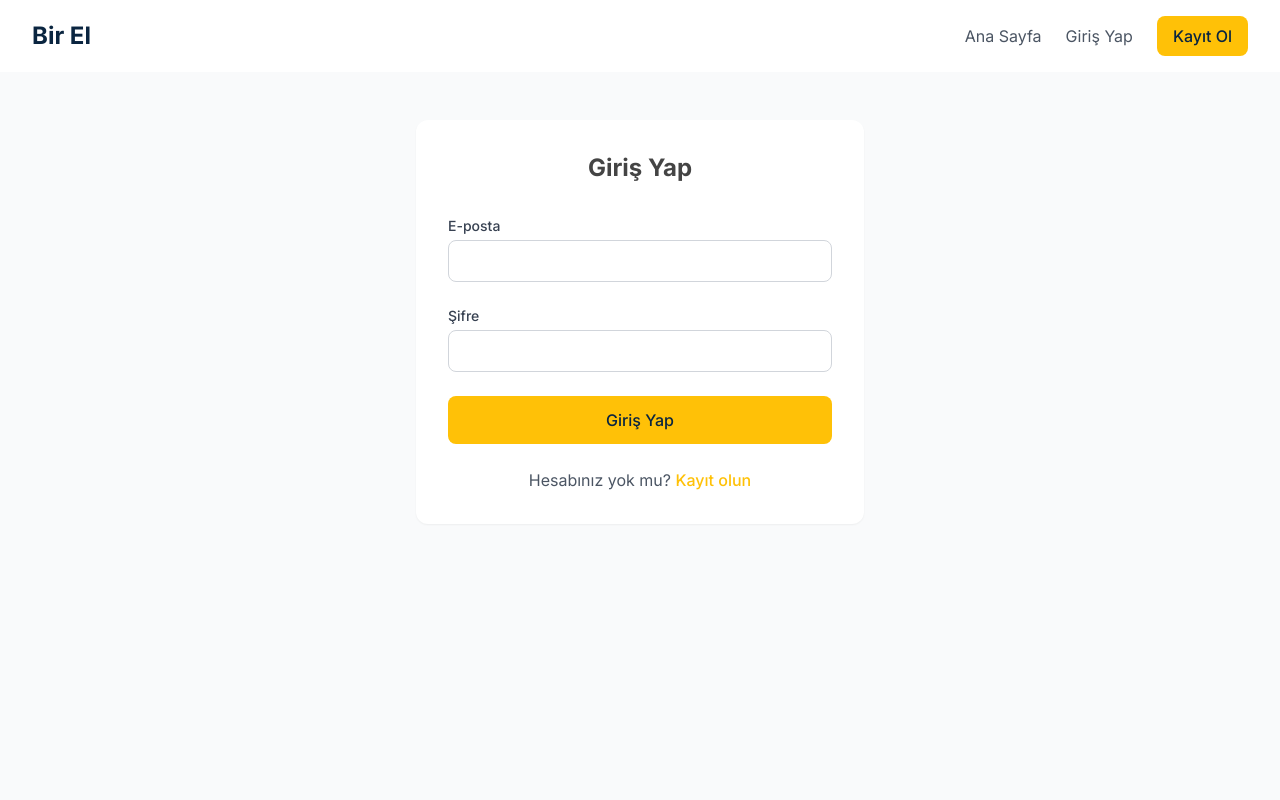
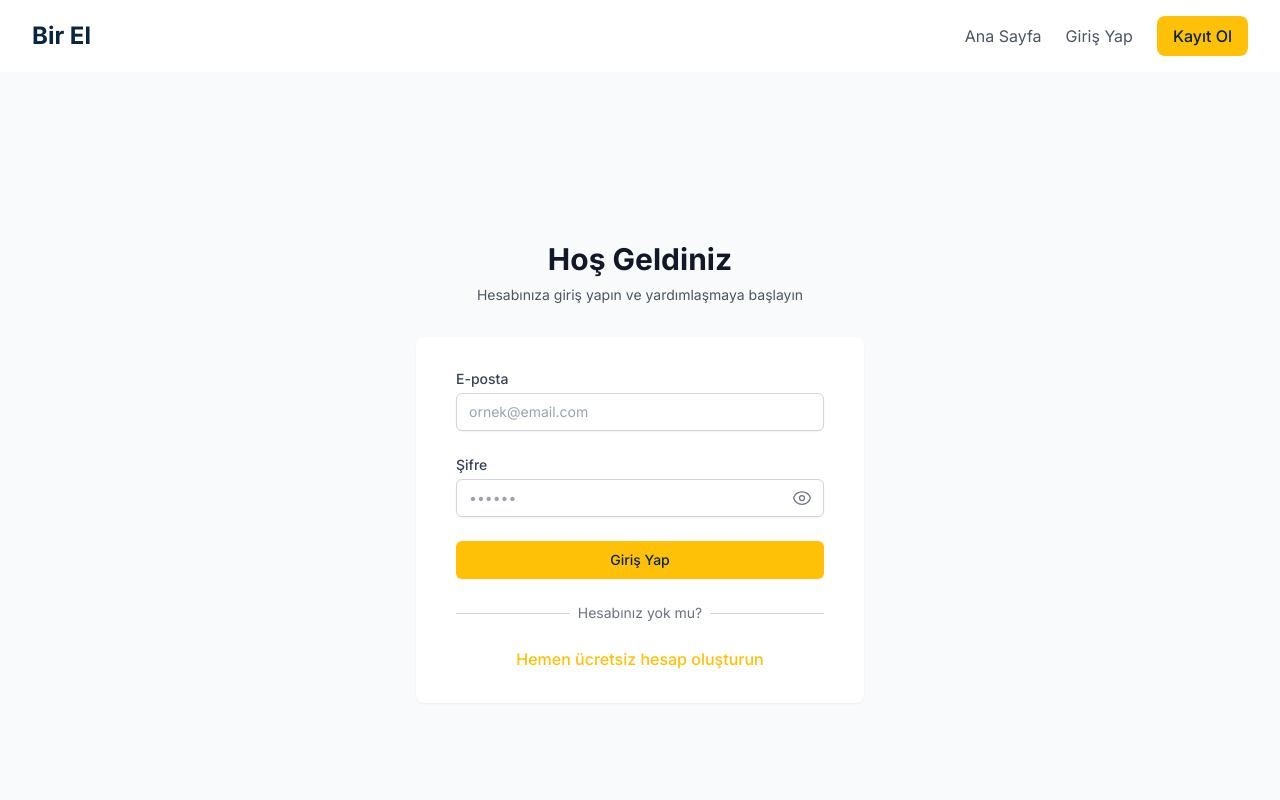
Before and after one commit to firatdalkilic/birel, a Next.js app: page /giris in a window 1280 px wide. Shown: the top 800 px of the page. Built offline with nearby package versions, Linux system fonts and the light colour scheme.

Commit message:
Modern giriş ekranı eklendi - Şifre göster/gizle, loading state ve gelişmiş hata yönetimi

```diff
--- a/src/app/giris/page.tsx
+++ b/src/app/giris/page.tsx
@@ -1,88 +1,202 @@
 "use client";
 
-import { useState } from "react";
+import { useState, useEffect } from "react";
 import { useRouter } from "next/navigation";
+import Link from "next/link";
 import { useAuthStore } from "@/store/authStore";
-import Link from "next/link";
+
+interface FormError {
+  field: string;
+  message: string;
+}
 
 export default function LoginPage() {
   const router = useRouter();
   const { setAuth } = useAuthStore();
+  const [isLoading, setIsLoading] = useState(false);
+  const [showPassword, setShowPassword] = useState(false);
+  const [errors, setErrors] = useState<FormError[]>([]);
 
   const [formData, setFormData] = useState({
     email: "",
     password: "",
   });
 
+  useEffect(() => {
+    // Token kontrolü
+    const token = localStorage.getItem('token');
+    if (token) {
+      router.push('/rol-sec');
+    }
+  }, [router]);
+
   const handleSubmit = async (e: React.FormEvent) => {
     e.preventDefault();
+    setErrors([]);
+    setIsLoading(true);
 
     try {
-      // API çağrısı simülasyonu
-      await new Promise(resolve => setTimeout(resolve, 1000));
+      const response = await fetch('/api/login', {
+        method: 'POST',
+        headers: {
+          'Content-Type': 'application/json',
+        },
+        body: JSON.stringify(formData),
+      });
 
-      // Token'ı kaydet ve auth state'i güncelle
-      localStorage.setItem('token', 'dummy-token');
+      const data = await response.json();
+
+      if (!response.ok) {
+        setErrors([{ field: 'general', message: data.error || 'Giriş yapılırken bir hata oluştu' }]);
+        return;
+      }
+
+      // Başarılı giriş
+      localStorage.setItem('token', data.token);
       setAuth(true);
-
-      // Rol seçimine yönlendir
       router.push('/rol-sec');
 
     } catch (error) {
-      console.error('Giriş hatası:', error);
+      setErrors([{ field: 'general', message: 'Bir hata oluştu. Lütfen tekrar deneyin.' }]);
+    } finally {
+      setIsLoading(false);
     }
   };
 
+  const getFieldError = (fieldName: string): string => {
+    const error = errors.find(e => e.field === fieldName);
+    return error ? error.message : '';
+  };
+
   return (
-    <div className="min-h-screen bg-gray-50 py-12">
-      <div className="container-custom">
-        <div className="max-w-md mx-auto bg-white p-8 rounded-xl shadow-sm">
-          <h1 className="text-2xl font-bold text-center mb-8">Giriş Yap</h1>
+    <div className="min-h-screen bg-gray-50 flex flex-col justify-center py-12 sm:px-6 lg:px-8">
+      <div className="sm:mx-auto sm:w-full sm:max-w-md">
+        <h1 className="text-3xl font-bold text-center text-gray-900 mb-2">
+          Hoş Geldiniz
+        </h1>
+        <p className="text-center text-gray-600 text-sm">
+          Hesabınıza giriş yapın ve yardımlaşmaya başlayın
+        </p>
+      </div>
 
+      <div className="mt-8 sm:mx-auto sm:w-full sm:max-w-md">
+        <div className="bg-white py-8 px-4 shadow-sm rounded-lg sm:px-10">
           <form onSubmit={handleSubmit} className="space-y-6">
+            {/* Genel Hata Mesajı */}
+            {getFieldError('general') && (
+              <div className="bg-red-50 border-l-4 border-red-400 p-4">
+                <div className="flex">
+                  <div className="flex-shrink-0">
+                    <svg className="h-5 w-5 text-red-400" viewBox="0 0 20 20" fill="currentColor">
+                      <path fillRule="evenodd" d="M10 18a8 8 0 100-16 8 8 0 000 16zM8.707 7.293a1 1 0 00-1.414 1.414L8.586 10l-1.293 1.293a1 1 0 101.414 1.414L10 11.414l1.293 1.293a1 1 0 001.414-1.414L11.414 10l1.293-1.293a1 1 0 00-1.414-1.414L10 8.586 8.707 7.293z" clipRule="evenodd" />
+                    </svg>
+                  </div>
+                  <div className="ml-3">
+                    <p className="text-sm text-red-700">{getFieldError('general')}</p>
+                  </div>
+                </div>
+              </div>
+            )}
+
+            {/* E-posta */}
             <div>
-              <label htmlFor="email" className="block text-sm font-medium text-gray-700 mb-1">
+              <label htmlFor="email" className="block text-sm font-medium text-gray-700">
                 E-posta
               </label>
+              <div className="mt-1">
                 <input
+                  id="email"
+                  name="email"
                   type="email"
-                id="email"
+                  autoComplete="email"
+                  required
                   value={formData.email}
                   onChange={(e) => setFormData({ ...formData, email: e.target.value })}
-                className="w-full px-4 py-2 border border-gray-300 rounded-lg focus:ring-2 focus:ring-[#FFC107] focus:border-transparent"
+                  className="appearance-none block w-full px-3 py-2 border border-gray-300 rounded-md shadow-sm placeholder-gray-400
+                    focus:outline-none focus:ring-[#FFC107] focus:border-[#FFC107] sm:text-sm"
+                  placeholder="ornek@email.com"
+                />
+              </div>
+            </div>
+
+            {/* Şifre */}
+            <div>
+              <label htmlFor="password" className="block text-sm font-medium text-gray-700">
+                Şifre
+              </label>
+              <div className="mt-1 relative">
+                <input
+                  id="password"
+                  name="password"
+                  type={showPassword ? "text" : "password"}
+                  autoComplete="current-password"
                   required
+                  value={formData.password}
+                  onChange={(e) => setFormData({ ...formData, password: e.target.value })}
+                  className="appearance-none block w-full px-3 py-2 border border-gray-300 rounded-md shadow-sm placeholder-gray-400
+                    focus:outline-none focus:ring-[#FFC107] focus:border-[#FFC107] sm:text-sm"
+                  placeholder="••••••"
                 />
+                <button
+                  type="button"
+                  onClick={() => setShowPassword(!showPassword)}
+                  className="absolute inset-y-0 right-0 pr-3 flex items-center"
+                >
+                  {showPassword ? (
+                    <svg xmlns="http://www.w3.org/2000/svg" fill="none" viewBox="0 0 24 24" strokeWidth={1.5} stroke="currentColor" className="w-5 h-5 text-gray-500">
+                      <path strokeLinecap="round" strokeLinejoin="round" d="M3.98 8.223A10.477 10.477 0 001.934 12C3.226 16.338 7.244 19.5 12 19.5c.993 0 1.953-.138 2.863-.395M6.228 6.228A10.45 10.45 0 0112 4.5c4.756 0 8.773 3.162 10.065 7.498a10.523 10.523 0 01-4.293 5.774M6.228 6.228L3 3m3.228 3.228l3.65 3.65m7.894 7.894L21 21m-3.228-3.228l-3.65-3.65m0 0a3 3 0 10-4.243-4.243m4.242 4.242L9.88 9.88" />
+                    </svg>
+                  ) : (
+                    <svg xmlns="http://www.w3.org/2000/svg" fill="none" viewBox="0 0 24 24" strokeWidth={1.5} stroke="currentColor" className="w-5 h-5 text-gray-500">
+                      <path strokeLinecap="round" strokeLinejoin="round" d="M2.036 12.322a1.012 1.012 0 010-.639C3.423 7.51 7.36 4.5 12 4.5c4.638 0 8.573 3.007 9.963 7.178.07.207.07.431 0 .639C20.577 16.49 16.64 19.5 12 19.5c-4.638 0-8.573-3.007-9.963-7.178z" />
+                      <path strokeLinecap="round" strokeLinejoin="round" d="M15 12a3 3 0 11-6 0 3 3 0 016 0z" />
+                    </svg>
+                  )}
+                </button>
+              </div>
             </div>
 
             <div>
-              <label htmlFor="password" className="block text-sm font-medium text-gray-700 mb-1">
-                Şifre
-              </label>
-              <input
-                type="password"
-                id="password"
-                value={formData.password}
-                onChange={(e) => setFormData({ ...formData, password: e.target.value })}
-                className="w-full px-4 py-2 border border-gray-300 rounded-lg focus:ring-2 focus:ring-[#FFC107] focus:border-transparent"
-                required
-              />
+              <button
+                type="submit"
+                disabled={isLoading}
+                className={`w-full flex justify-center py-2 px-4 border border-transparent rounded-md shadow-sm text-sm font-medium text-[#0A2540] bg-[#FFC107]
+                  hover:bg-[#FFB000] focus:outline-none focus:ring-2 focus:ring-offset-2 focus:ring-[#FFC107]
+                  ${isLoading ? 'opacity-75 cursor-not-allowed' : ''}`}
+              >
+                {isLoading ? (
+                  <>
+                    <svg className="animate-spin -ml-1 mr-3 h-5 w-5 text-[#0A2540]" xmlns="http://www.w3.org/2000/svg" fill="none" viewBox="0 0 24 24">
+                      <circle className="opacity-25" cx="12" cy="12" r="10" stroke="currentColor" strokeWidth="4"></circle>
+                      <path className="opacity-75" fill="currentColor" d="M4 12a8 8 0 018-8V0C5.373 0 0 5.373 0 12h4zm2 5.291A7.962 7.962 0 014 12H0c0 3.042 1.135 5.824 3 7.938l3-2.647z"></path>
+                    </svg>
+                    Giriş yapılıyor...
+                  </>
+                ) : 'Giriş Yap'}
+              </button>
+            </div>
+          </form>
+
+          <div className="mt-6">
+            <div className="relative">
+              <div className="absolute inset-0 flex items-center">
+                <div className="w-full border-t border-gray-300"></div>
+              </div>
+              <div className="relative flex justify-center text-sm">
+                <span className="px-2 bg-white text-gray-500">
+                  Hesabınız yok mu?
+                </span>
+              </div>
             </div>
 
-            <button
-              type="submit"
-              className="w-full bg-[#FFC107] text-[#0A2540] py-3 rounded-lg font-medium hover:bg-[#FFB000] transition-colors"
+            <div className="mt-6 text-center">
+              <Link
+                href="/kayit"
+                className="font-medium text-[#FFC107] hover:text-[#FFB000]"
               >
-              Giriş Yap
-            </button>
-          </form>
-
-          <div className="mt-6 text-center">
-            <p className="text-gray-600">
-              Hesabınız yok mu?{" "}
-              <Link href="/kayit" className="text-[#FFC107] hover:underline font-medium">
-                Kayıt olun
+                Hemen ücretsiz hesap oluşturun
               </Link>
-            </p>
+            </div>
           </div>
         </div>
       </div>
```
Also changed, not shown: src/app/api/login/route.ts (+23 -19 lines). Lines whose indentation alone changed are shown as unchanged.
